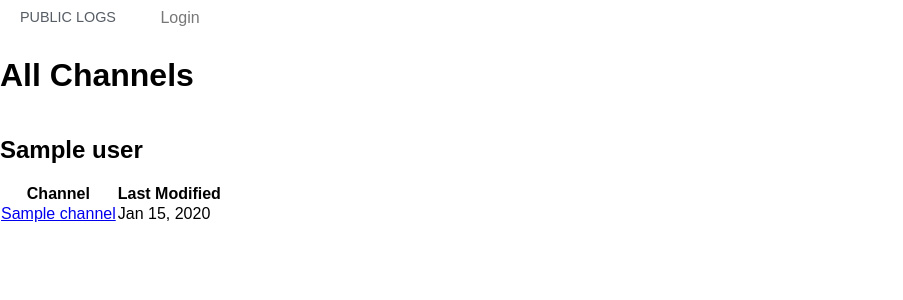
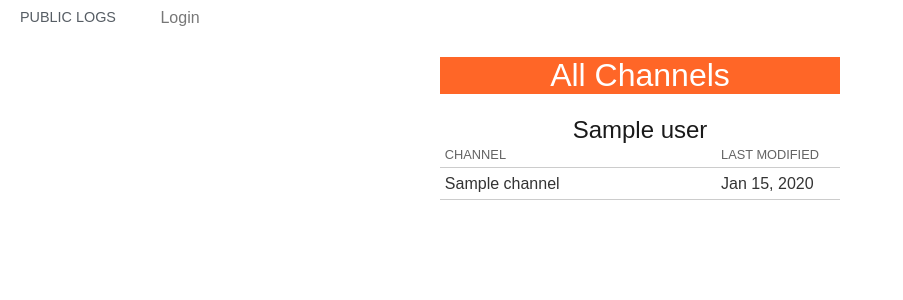
Before and after one commit to kennydo/irc-log-viewer, a Flask app: template irclogviewer/logs/templates/channels.html in a window 1280 px wide. Shown: the top 300 px of the page, without its empty margins (0-903 px from the left). Run offline with Flask 2, Linux system fonts and the light colour scheme; the template is opened without the code that fills it: most values are stand-ins (such as "Sample title", 1, 10 or a date in 2020); some libraries are stand-ins or nearby versions.

Commit message:
styled channel listing page except for navigation buttons

```diff
--- a/irclogviewer/logs/templates/channels.html
+++ b/irclogviewer/logs/templates/channels.html
@@ -14,6 +14,7 @@
 {% block title %}{{ title }}{% endblock %}
 
 {% block content %}
+<div class="content">
     <div class="pure-u-1">
         <h1>{{ title }}</h1>
     </div>
@@ -40,28 +41,24 @@
     <div class="pure-u-1">
         <h2>{{ user }}</h2>
 
-    <table>
+        <table class="channel-table">
             <thead>
                 <tr>
-            <th>Channel</th>
-            <th>Last Modified</th>
+                    <th class="channel-name-header">Channel</th>
+                    <th class="modified-time-header">Last Modified</th>
                 </tr>
             </thead>
             {% for log in logs %}
                 {% if loop.index0 < config.get("NUM_TOP_CHANNELS_PER_USER", 10) %}
-                <tr>
-                    <td>
+                    <tr class="channel-row">
+                        <td class="channel-name">
                             <a href="{{ url_for('.get_log', user=user, channel=log.channel, date=log.date) }}">
                                 {{ log.channel }}
                             </a>
                         </td>
-                    <td>{{ modified_time(today, log.last_modified) }}</td>
+                        <td class="modified-time">{{ modified_time(today, log.last_modified) }}</td>
                     </tr>
                 {% else %}
-                <tr style="display: none;">
-                    <td>{{ log.channel }}</td>
-                    <td>{{ modified_time(today, log.last_modified) }}</td>
-                </tr>
                 {% endif %}
             {% endfor %}
         </table>
@@ -71,5 +68,6 @@
     <div class="pure-u-1">
         {{ no_logs_found() }}
     </div>
+</div>
 {% endfor %}
 {% endblock %}
--- a/irclogviewer/static/css/style.css
+++ b/irclogviewer/static/css/style.css
@@ -1,3 +1,62 @@
+body{
+    background-color: #fff;
+}
+h1 {
+    text-align: center;
+    font-weight: lighter;
+    background: rgb(255, 102, 39);
+    color: white;
+}
+h2{
+    text-align: center;
+    font-weight: lighter;
+    padding: 0 0.2em;
+    margin: 0 0 0.1em 0;
+    color: rgba(1, 1, 1, 0.9);
+}
+.content {
+    max-width: 960px;
+    margin: 0 auto;
+    background: #fff;
+}
+.channel-table{
+    width: 100%;
+    margin: 0 0 2em 0;
+}
+.channel-table .channel-row, .channel-table thead tr{
+    border-bottom: 1px solid rgb(204, 204, 204);
+}
+.channel-table .channel-name-header, .channel-table .modified-time-header{
+    font-weight: heavy;
+    text-align: left;
+    font-weight: normal;
+    text-transform: uppercase;
+    font-size: 0.8em;
+    padding-bottom: 5px;
+    color: rgb(100, 100, 100);
+}
+.channel-table .channel-name-header, .channel-table .channel-name{
+    width: 70%;
+    padding-left: 5px;
+}
+.channel-table .modified-time-header, .channel-table .modified-time-header{
+    width: 30%;
+}
+.channel-table .channel-name, .channel-table .modified-time{
+    padding-top: 0.4em;
+    padding-bottom: 0.4em;
+}
+.channel-table a, .channel-table a:visited, .channel-table .modified-time{
+    color: rgba(1, 1, 1, 0.8);
+    text-decoration: none;
+}
+.channel-table .channel-row:hover{
+    background: rgba(1, 1, 1, 0.05);
+}
+.channel-table a:hover, .channel-table a:active{
+    color: rgb(255, 102, 39);
+    border-bottom: 1px solid rgb(255, 102, 39);
+}
 .log-table{
     margin: 0.5em 0 1.5em 0;
 }
```
Lines whose indentation alone changed are shown as unchanged.
